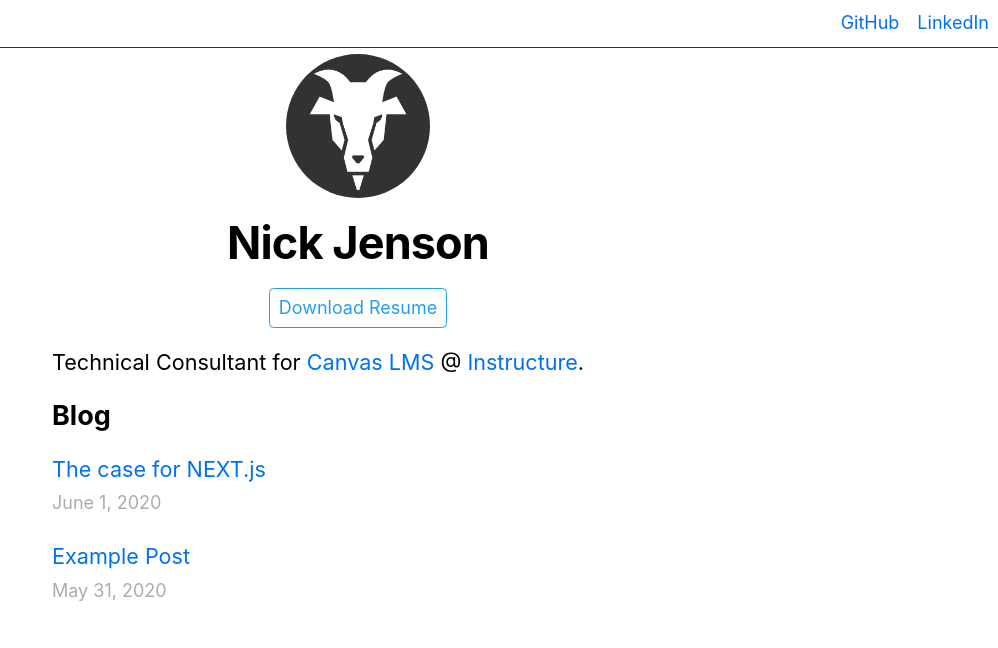
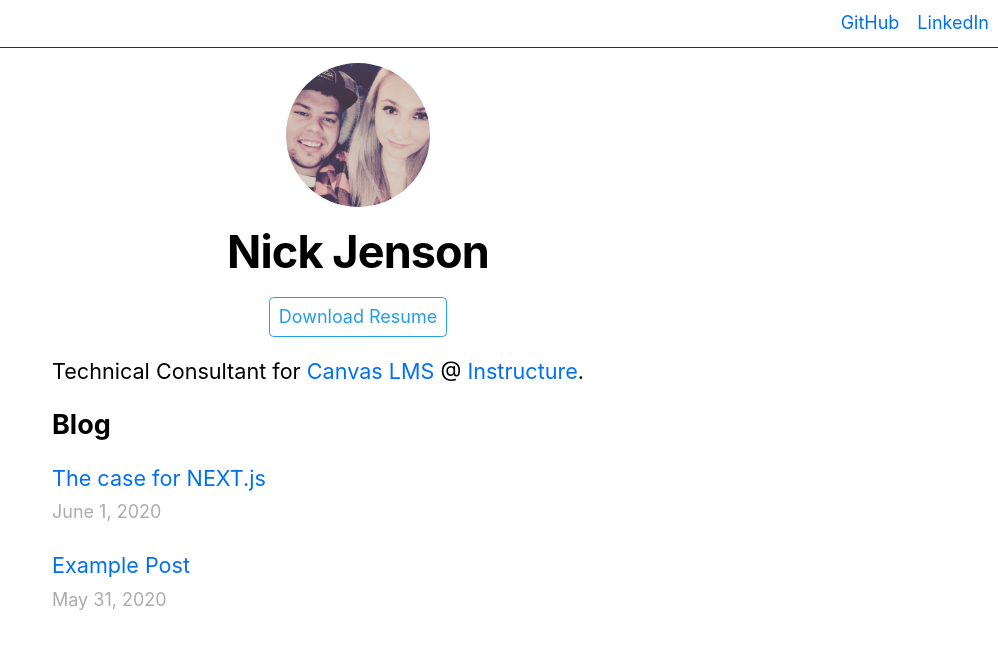
Before and after one commit to nickjenson/nickjenson.io, a Next.js app: page / in a window 1280 px wide. Shown: the top 648 px of the page, without its empty margins (282-1280 px from the left). Built offline with nearby package versions, Linux system fonts and the light colour scheme.

Commit message:
updated profile.jpg + styles

```diff
--- a/components/layout.module.css
+++ b/components/layout.module.css
@@ -1,13 +1,13 @@
 .container {
   max-width: 36rem;
   padding: 0 1rem;
-  margin: 3rem auto 2rem
+  margin: 3.5rem auto 2rem
 }
 
 .header {
   display: flex;
   flex-direction: column;
-  align-items: center
+  align-items: center;
 }
 
 .headerImage {
```
Also changed, not shown: public/images/profile.jpg.
